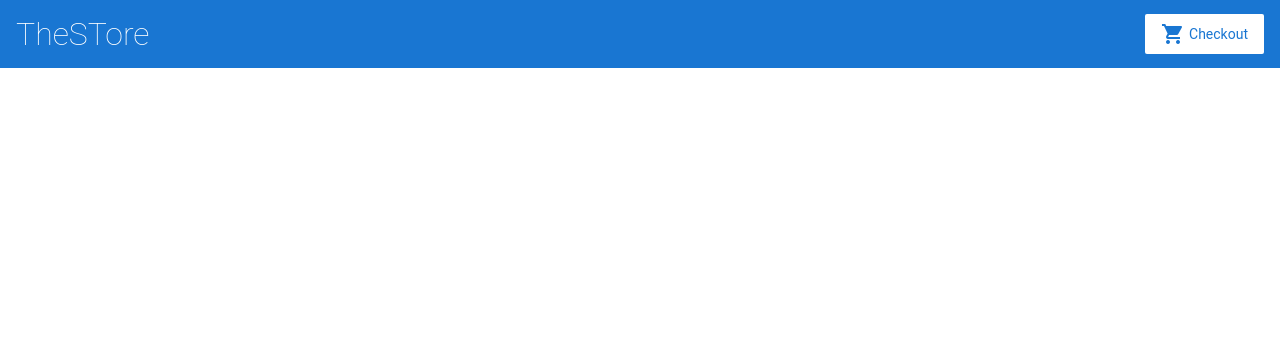
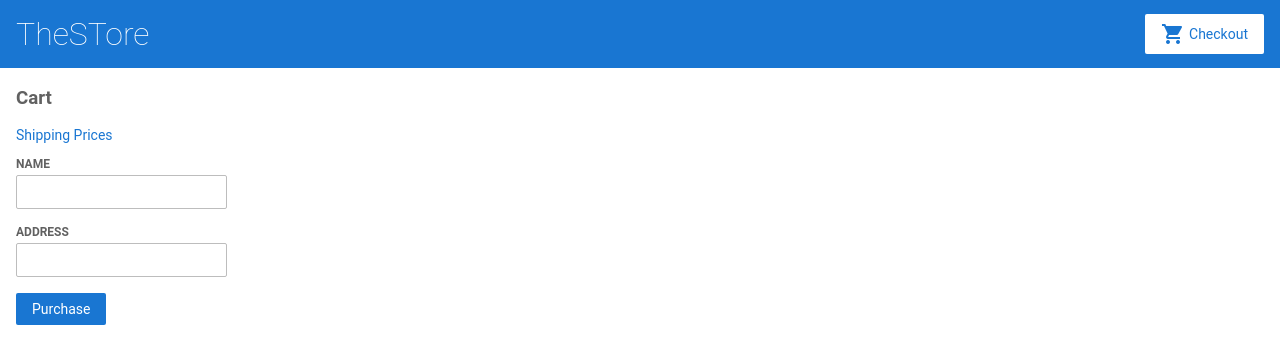
Before and after one commit to TaldarionsCode/angular-wbjk2a, an Angular app: page /cart in a window 1280 px wide. Before the commit this address led to /. Shown: the top 364 px of the page. Built offline with nearby package versions, Linux system fonts and the light colour scheme.

Commit message:
4 files modified, 6 added

```diff
--- a/src/app/cart.service.ts
+++ b/src/app/cart.service.ts
@@ -1,5 +1,5 @@
 import { Injectable } from '@angular/core';
-
+import { HttpClient } from '@angular/common/http';
 import { Product } from './products';
 
 @Injectable({
@@ -7,7 +7,7 @@ import { Product } from './products';
 })
 export class CartService {
   items: Product[] = [];
-
+  constructor(private http: HttpClient) {}
   addToCart(product: Product) {
     this.items.push(product);
   }
@@ -21,5 +21,9 @@ export class CartService {
     return this.items;
   }
 
-  constructor() {}
+  getShippingPrices() {
+    return this.http.get<{ type: string; price: number }[]>(
+      '/assets/shipping.json'
+    );
+  }
 }
--- /dev/null
+++ b/src/app/cart/cart.component.html
@@ -0,0 +1,26 @@
+<h3>Cart</h3>
+<p>
+  <a routerLink="/shipping">Shipping Prices</a>
+</p>
+<div class="cart-item" *ngFor="let item of items">
+  <span>{{ item.name }}</span>
+  <span>{{ item.price | currency }}</span>
+</div>
+
+<form [formGroup]="checkoutForm" (ngSubmit)="onSubmit()">
+  <div>
+    <label for="name">
+  Name
+</label>
+    <input id="name" type="text" formControlName="name">
+  </div>
+
+  <div>
+    <label for="address">
+  Address
+</label>
+    <input id="address" type="text" formControlName="address">
+  </div>
+  <button class="button" type="submit">Purchase</button>
+
+</form>
--- /dev/null
+++ b/src/app/cart/cart.component.ts
@@ -0,0 +1,27 @@
+import { Component, OnInit } from '@angular/core';
+import { FormBuilder } from '@angular/forms';
+import { CartService } from '../cart.service';
+
+@Component({
+  selector: 'app-cart',
+  templateUrl: './cart.component.html',
+  styleUrls: ['./cart.component.css']
+})
+export class CartComponent implements OnInit {
+  items = this.cartService.getItems();
+  checkoutForm = this.formBuilder.group({
+    name: '',
+    address: ''
+  });
+  constructor(
+    private cartService: CartService,
+    private formBuilder: FormBuilder
+  ) {}
+  onSubmit() {
+    // Process checkout data here
+    this.items = this.cartService.clearCart();
+    console.warn('Your order has been submitted', this.checkoutForm.value);
+    this.checkoutForm.reset();
+  }
+  ngOnInit() {}
+}
--- a/src/app/product-details/product-details.component.ts
+++ b/src/app/product-details/product-details.component.ts
@@ -28,5 +28,6 @@ export class ProductDetailsComponent implements OnInit {
   addToCart(product: Product) {
     this.cartService.addToCart(product);
     window.alert('Your product has been added to the cart!');
+    console.log('Your product has been added to the cart!');
   }
 }
--- /dev/null
+++ b/src/app/shipping/shipping.component.html
@@ -0,0 +1,6 @@
+<h3>Shipping Prices</h3>
+
+<div class="shipping-item" *ngFor="let shipping of shippingCosts | async">
+  <span>{{ shipping.type }}</span>
+  <span>{{ shipping.price | currency }}</span>
+</div>
--- /dev/null
+++ b/src/app/shipping/shipping.component.ts
@@ -0,0 +1,14 @@
+import { Component, OnInit } from '@angular/core';
+import { CartService } from '../cart.service';
+@Component({
+  selector: 'app-shipping',
+  templateUrl: './shipping.component.html',
+  styleUrls: ['./shipping.component.css']
+})
+export class ShippingComponent implements OnInit {
+  shippingCosts = this.cartService.getShippingPrices();
+
+  constructor(private cartService: CartService) {}
+
+  ngOnInit() {}
+}
--- a/src/app/top-bar/top-bar.component.html
+++ b/src/app/top-bar/top-bar.component.html
@@ -2,8 +2,9 @@
   <h1>TheSTore</h1>
 </a>
 
-<a class="button fancy-button"><i class="material-icons">shopping_cart</i>Checkout</a>
-
+<a routerLink="/cart" class="button fancy-button">
+  <i class="material-icons">shopping_cart</i>Checkout
+</a>
 <!--
 Copyright Google LLC. All Rights Reserved.
 Use of this source code is governed by an MIT-style license that
```
Also changed, not shown: src/app/app.module.ts (+10 -3 lines), src/app/cart/cart.component.css (added), src/app/shipping/shipping.component.css (added).
